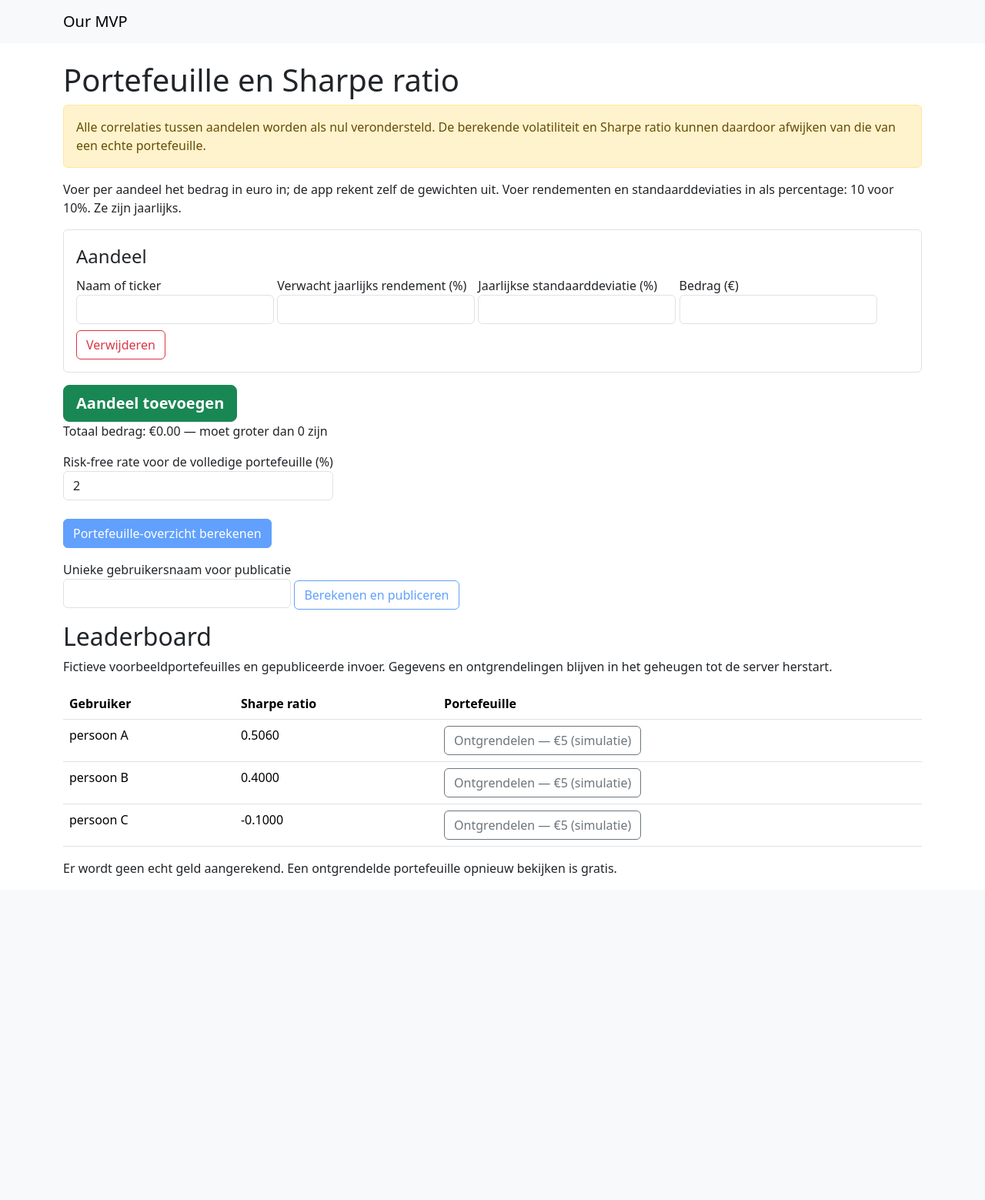
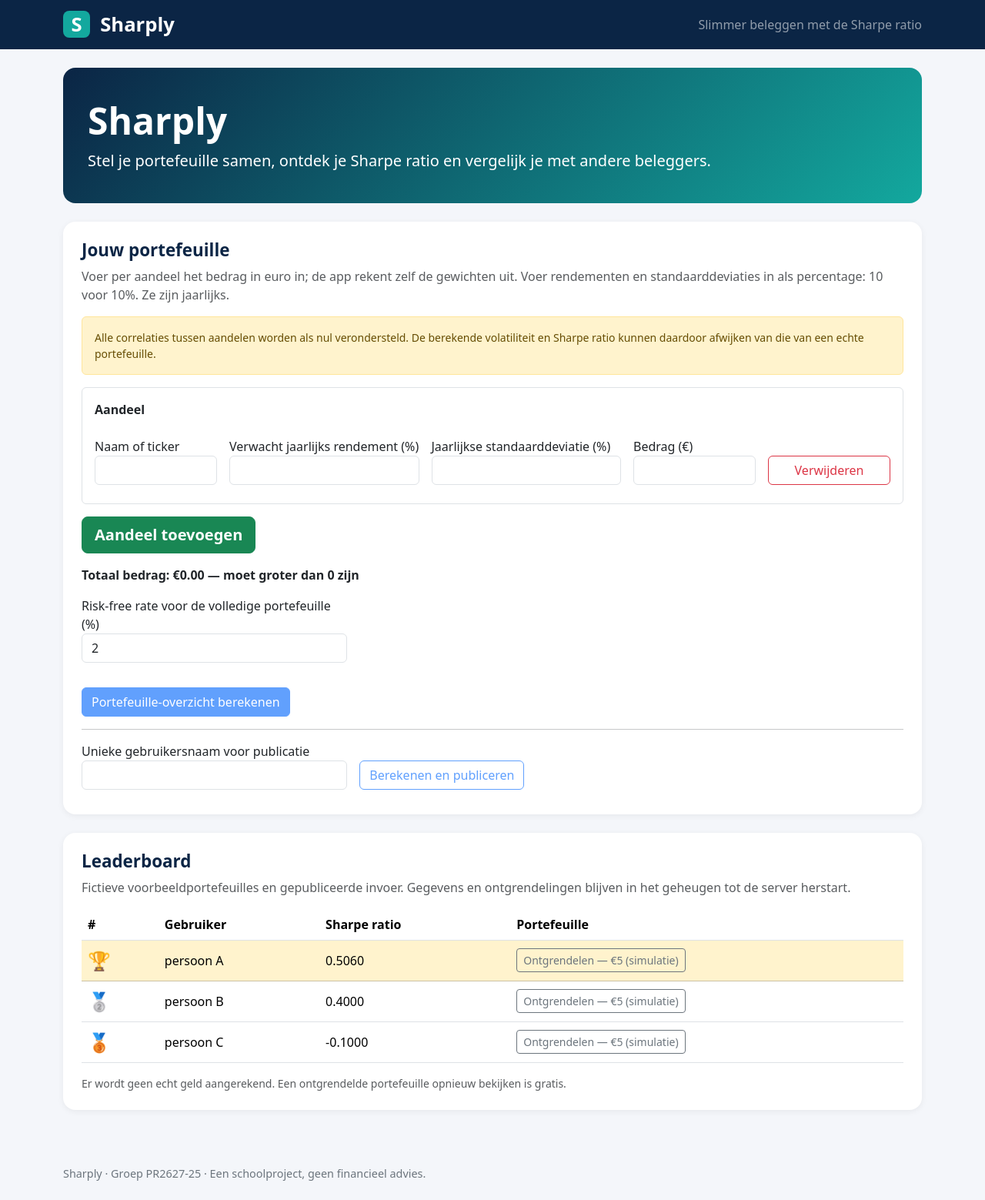
Before and after one commit to NilsM876/VOORBEELD, a Flask app: page / in a window 1280 px wide. Shown: the whole page at 77% size. Before the commit the page ends 1138 px from the top, so only its background shows below. Run offline with Flask 3, Linux system fonts and the light colour scheme; parts of the project's set-up code (start-up, migrations or seed data) failed here and were passed over.

Commit message:
Give the website a Sharply look with leaderboard medals
Co-Authored-By: Claude Opus 5.5 <noreply@anthropic.com>

```diff
--- a/static/css/style.css
+++ b/static/css/style.css
@@ -1,2 +1,83 @@
 /* Your own styles, on top of Bootstrap. Keep this short:
    Bootstrap is a shortcut, not a design, and nobody is marking your colours. */
+
+/* De kleuren van Sharply. Verander ze hier, dan veranderen ze overal. */
+:root {
+  --sharply-dark: #0b2545;
+  --sharply-accent: #13a89e;
+  --sharply-background: #f4f6fa;
+}
+
+body {
+  background-color: var(--sharply-background);
+}
+
+/* Kopbalk met de naam Sharply */
+.sharply-nav {
+  background-color: var(--sharply-dark);
+}
+
+.sharply-brand {
+  font-size: 1.6rem;
+  font-weight: 800;
+}
+
+/* Het vierkantje met de S */
+.sharply-logo {
+  display: inline-block;
+  width: 2.2rem;
+  height: 2.2rem;
+  line-height: 2.2rem;
+  margin-right: 0.4rem;
+  border-radius: 0.5rem;
+  background-color: var(--sharply-accent);
+  text-align: center;
+}
+
+/* Welkomstblok bovenaan de pagina */
+.sharply-hero {
+  background: linear-gradient(135deg, var(--sharply-dark), var(--sharply-accent));
+  color: white;
+  border-radius: 1rem;
+  padding: 2.5rem 2rem;
+  margin-bottom: 1.5rem;
+}
+
+.sharply-hero h1 {
+  font-size: 3rem;
+  font-weight: 800;
+}
+
+/* Kaders rond elk onderdeel */
+.card {
+  border: none;
+  border-radius: 1rem;
+  box-shadow: 0 2px 8px rgba(0, 0, 0, 0.06);
+  margin-bottom: 1.5rem;
+}
+
+.card h2 {
+  color: var(--sharply-dark);
+  font-size: 1.4rem;
+  font-weight: 700;
+}
+
+/* De drie grote cijfers bij het resultaat */
+.sharply-stat {
+  background-color: var(--sharply-background);
+  border-radius: 0.75rem;
+  padding: 1rem;
+  text-align: center;
+}
+
+.sharply-stat-value {
+  color: var(--sharply-dark);
+  font-size: 1.8rem;
+  font-weight: 800;
+}
+
+.sharply-footer {
+  color: #6c757d;
+  font-size: 0.9rem;
+  padding: 1.5rem 0;
+}
--- a/templates/base.html
+++ b/templates/base.html
@@ -1,21 +1,23 @@
 <!doctype html>
-<html lang="en">
+<html lang="nl">
 <head>
   <meta charset="utf-8">
   <meta name="viewport" content="width=device-width, initial-scale=1">
-  <title>{% block title %}Our MVP{% endblock %}</title>
+  <title>{% block title %}Sharply{% endblock %} · Sharply</title>
   <link href="https://cdn.jsdelivr.net/npm/bootstrap@5/dist/css/bootstrap.min.css" rel="stylesheet">
   <link href="{{ url_for('static', filename='css/style.css') }}" rel="stylesheet">
 </head>
 <body>
-  <nav class="navbar navbar-expand bg-body-tertiary mb-4">
+  <nav class="navbar navbar-expand navbar-dark sharply-nav">
     <div class="container">
-      <a class="navbar-brand" href="{{ url_for('main.home') }}">Our MVP</a>
-      {# your menu: one <a class="nav-link"> per page #}
+      <a class="navbar-brand sharply-brand" href="{{ url_for('main.home') }}">
+        <span class="sharply-logo">S</span> Sharply
+      </a>
+      <span class="navbar-text d-none d-md-inline">Slimmer beleggen met de Sharpe ratio</span>
     </div>
   </nav>
 
-  <main class="container">
+  <main class="container py-4">
     {% with messages = get_flashed_messages() %}
       {% for message in messages %}
         <div class="alert alert-info">{{ message }}</div>
@@ -24,5 +26,9 @@
 
     {% block content %}{% endblock %}
   </main>
+
+  <footer class="sharply-footer">
+    <div class="container">Sharply · Groep PR2627-25 · Een schoolproject, geen financieel advies.</div>
+  </footer>
 </body>
 </html>
--- a/templates/index.html
+++ b/templates/index.html
@@ -1,66 +1,110 @@
 {% extends "base.html" %}
 {% block title %}Portefeuille en Sharpe ratio{% endblock %}
 {% block content %}
-<h1>Portefeuille en Sharpe ratio</h1>
-<p class="alert alert-warning">{{ limitation }}</p>
-<p>Voer per aandeel het bedrag in euro in; de app rekent zelf de gewichten uit. Voer rendementen en standaarddeviaties in als percentage: 10 voor 10%. Ze zijn jaarlijks.</p>
+<section class="sharply-hero">
+  <h1>Sharply</h1>
+  <p class="lead mb-0">Stel je portefeuille samen, ontdek je Sharpe ratio en vergelijk je met andere beleggers.</p>
+</section>
+
 {% if error %}<p class="alert alert-danger" role="alert">{{ error }}</p>{% endif %}
+
+<div class="card">
+  <div class="card-body p-4">
+    <h2>Jouw portefeuille</h2>
+    <p class="text-muted">Voer per aandeel het bedrag in euro in; de app rekent zelf de gewichten uit. Voer rendementen en standaarddeviaties in als percentage: 10 voor 10%. Ze zijn jaarlijks.</p>
+    <p class="alert alert-warning small">{{ limitation }}</p>
     <form method="post" id="portfolio-form">
       <div id="stocks">
       {% for row in rows %}
-    <fieldset class="stock border rounded p-3 mb-3">
-      <legend>Aandeel</legend>
-      <label>Naam of ticker <input class="form-control" name="name" value="{{ row.name }}" required></label>
-      <label>Verwacht jaarlijks rendement (%) <input class="form-control" type="number" step="any" name="return" value="{{ row['return'] }}" required></label>
-      <label>Jaarlijkse standaarddeviatie (%) <input class="form-control" type="number" min="0" step="any" name="volatility" value="{{ row.volatility }}" required></label>
-      <label>Bedrag (€) <input class="form-control" type="number" min="0" step="any" name="amount" value="{{ row.amount }}" required></label>
-      <button type="button" class="remove btn btn-outline-danger mt-2">Verwijderen</button>
+        <fieldset class="stock border rounded p-3 mb-3 bg-white">
+          <legend class="fs-6 fw-bold">Aandeel</legend>
+          <div class="row g-3 align-items-end">
+            <div class="col-md-2"><label class="form-label w-100">Naam of ticker <input class="form-control" name="name" value="{{ row.name }}" required></label></div>
+            <div class="col-md-3"><label class="form-label w-100">Verwacht jaarlijks rendement (%) <input class="form-control" type="number" step="any" name="return" value="{{ row['return'] }}" required></label></div>
+            <div class="col-md-3"><label class="form-label w-100">Jaarlijkse standaarddeviatie (%) <input class="form-control" type="number" min="0" step="any" name="volatility" value="{{ row.volatility }}" required></label></div>
+            <div class="col-md-2"><label class="form-label w-100">Bedrag (€) <input class="form-control" type="number" min="0" step="any" name="amount" value="{{ row.amount }}" required></label></div>
+            <div class="col-md-2"><button type="button" class="remove btn btn-outline-danger w-100 mb-2">Verwijderen</button></div>
+          </div>
         </fieldset>
       {% endfor %}
       </div>
       <button type="button" id="add-stock" class="btn btn-success btn-lg fw-bold">Aandeel toevoegen</button>
-  <p id="amount-total" aria-live="polite"></p>
-  <label>Risk-free rate voor de volledige portefeuille (%) <input class="form-control" type="number" step="any" name="risk_free_rate" value="{{ rate }}" required></label>
+      <p id="amount-total" class="fw-bold mt-3" aria-live="polite"></p>
+      <div class="row g-3">
+        <div class="col-md-4"><label class="form-label w-100">Risk-free rate voor de volledige portefeuille (%) <input class="form-control" type="number" step="any" name="risk_free_rate" value="{{ rate }}" required></label></div>
+      </div>
       <p class="mt-4"><button class="btn btn-primary" name="action" value="calculate">Portefeuille-overzicht berekenen</button></p>
-  <p class="mt-3"><label>Unieke gebruikersnaam voor publicatie <input class="form-control" name="username" value="{{ username }}"></label>
-  <button class="btn btn-outline-primary" name="action" value="publish">Berekenen en publiceren</button></p>
+      <hr>
+      <div class="row g-3 align-items-end">
+        <div class="col-md-4"><label class="form-label w-100">Unieke gebruikersnaam voor publicatie <input class="form-control" name="username" value="{{ username }}"></label></div>
+        <div class="col-md-4"><button class="btn btn-outline-primary mb-2" name="action" value="publish">Berekenen en publiceren</button></div>
+      </div>
     </form>
+  </div>
+</div>
+
 <section aria-live="polite" id="result">
 {% if result %}
+<div class="card">
+  <div class="card-body p-4">
     <h2>Resultaat</h2>
-<p>Verwacht portefeuillerendement: {{ '%.2f'|format(result['return'] * 100) }}%</p>
-<p>Portefeuillevolatiliteit: {{ '%.2f'|format(result.volatility * 100) }}%</p>
-<p>Sharpe ratio: {{ '%.4f'|format(result.sharpe) }}</p>
-<h3>Optimale weging</h3>
+    <div class="row g-3 mb-4">
+      <div class="col-md-4"><div class="sharply-stat"><div class="text-muted">Verwacht portefeuillerendement</div><div class="sharply-stat-value">{{ '%.2f'|format(result['return'] * 100) }}%</div></div></div>
+      <div class="col-md-4"><div class="sharply-stat"><div class="text-muted">Portefeuillevolatiliteit</div><div class="sharply-stat-value">{{ '%.2f'|format(result.volatility * 100) }}%</div></div></div>
+      <div class="col-md-4"><div class="sharply-stat"><div class="text-muted">Sharpe ratio</div><div class="sharply-stat-value">{{ '%.4f'|format(result.sharpe) }}</div></div></div>
+    </div>
+    <h2>Optimale weging</h2>
     {% if optimal %}
-<table class="table"><thead><tr><th>Aandeel</th><th>Jouw gewicht (%)</th><th>Optimaal gewicht (%)</th><th>Optimaal bedrag (€)</th></tr></thead><tbody>
+    <div class="table-responsive">
+    <table class="table table-hover align-middle"><thead><tr><th>Aandeel</th><th>Jouw gewicht (%)</th><th>Optimaal gewicht (%)</th><th>Optimaal bedrag (€)</th></tr></thead><tbody>
     {% for stock in optimal.stocks %}<tr><td>{{ stock.name }}</td><td>{{ '%.2f'|format(stocks[loop.index0].weight * 100) }}</td><td>{{ '%.2f'|format(stock.weight * 100) }}</td><td>{{ '%.2f'|format(stock.weight * total_amount) }}</td></tr>{% endfor %}
-<tr><th>Sharpe ratio</th><th>{{ '%.4f'|format(result.sharpe) }}</th><th>{{ '%.4f'|format(optimal.sharpe) }}</th><th></th></tr>
+    <tr class="table-light"><th>Sharpe ratio</th><th>{{ '%.4f'|format(result.sharpe) }}</th><th>{{ '%.4f'|format(optimal.sharpe) }}</th><th></th></tr>
     </tbody></table>
+    </div>
     {% else %}
     <p class="alert alert-info">Geen optimale weging mogelijk: {{ optimal_error }}.</p>
     {% endif %}
+  </div>
+</div>
 {% endif %}
 </section>
+
+<div class="card">
+  <div class="card-body p-4">
     <h2>Leaderboard</h2>
-<p>Fictieve voorbeeldportefeuilles en gepubliceerde invoer. Gegevens en ontgrendelingen blijven in het geheugen tot de server herstart. {% if viewer %}Actieve gebruiker: {{ viewer }}.{% endif %}</p>
-<table class="table"><thead><tr><th>Gebruiker</th><th>Sharpe ratio</th><th>Portefeuille</th></tr></thead><tbody>
+    <p class="text-muted">Fictieve voorbeeldportefeuilles en gepubliceerde invoer. Gegevens en ontgrendelingen blijven in het geheugen tot de server herstart. {% if viewer %}Actieve gebruiker: <strong>{{ viewer }}</strong>.{% endif %}</p>
+    <div class="table-responsive">
+    <table class="table table-hover align-middle"><thead><tr><th>#</th><th>Gebruiker</th><th>Sharpe ratio</th><th>Portefeuille</th></tr></thead><tbody>
     {% for entry in ranking %}
-<tr><td>{{ entry.username }}</td><td>{{ '%.4f'|format(entry.sharpe) }}</td><td>
-<form method="post" action="#opened-portfolio"><input type="hidden" name="owner" value="{{ entry.username }}"><button class="btn btn-outline-secondary" name="action" value="unlock">{% if viewer == entry.username %}Eigen portefeuille bekijken{% else %}Ontgrendelen — €5 (simulatie){% endif %}</button></form>
+    <tr{% if loop.index == 1 %} class="table-warning"{% endif %}><td class="fw-bold">
+    {% if loop.index == 1 %}<span class="fs-4" title="Goud: hoogste Sharpe ratio">🏆</span>
+    {% elif loop.index == 2 %}<span class="fs-4" title="Zilver: tweede plaats">🥈</span>
+    {% elif loop.index == 3 %}<span class="fs-4" title="Brons: derde plaats">🥉</span>
+    {% else %}{{ loop.index }}{% endif %}</td><td>{{ entry.username }}</td><td>{{ '%.4f'|format(entry.sharpe) }}</td><td>
+    <form method="post" action="#opened-portfolio"><input type="hidden" name="owner" value="{{ entry.username }}"><button class="btn btn-sm btn-outline-secondary" name="action" value="unlock">{% if viewer == entry.username %}Eigen portefeuille bekijken{% else %}Ontgrendelen — €5 (simulatie){% endif %}</button></form>
     </td></tr>
     {% endfor %}
     </tbody></table>
-<p>Er wordt geen echt geld aangerekend. Een ontgrendelde portefeuille opnieuw bekijken is gratis.</p>
+    </div>
+    <p class="text-muted small mb-0">Er wordt geen echt geld aangerekend. Een ontgrendelde portefeuille opnieuw bekijken is gratis.</p>
+  </div>
+</div>
+
 {% if opened %}
-<h2 id="opened-portfolio">Portefeuille van {{ opened.username }}</h2>
-<p>Risk-free rate: {{ '%.2f'|format(opened.risk_free_rate * 100) }}%</p>
-<table class="table"><thead><tr><th>Aandeel</th><th>Rendement (%)</th><th>Standaarddeviatie (%)</th><th>Gewicht (%)</th></tr></thead><tbody>
+<div class="card" id="opened-portfolio">
+  <div class="card-body p-4">
+    <h2>Portefeuille van {{ opened.username }}</h2>
+    <p class="text-muted">Risk-free rate: {{ '%.2f'|format(opened.risk_free_rate * 100) }}%</p>
+    <div class="table-responsive">
+    <table class="table table-hover align-middle"><thead><tr><th>Aandeel</th><th>Rendement (%)</th><th>Standaarddeviatie (%)</th><th>Gewicht (%)</th></tr></thead><tbody>
     {% for stock in opened.stocks %}<tr><td>{{ stock.name }}</td><td>{{ '%.2f'|format(stock['return'] * 100) }}</td><td>{{ '%.2f'|format(stock.volatility * 100) }}</td><td>{{ '%.2f'|format(stock.weight * 100) }}</td></tr>{% endfor %}
     </tbody></table>
-<h3>Commentaar</h3>
-{% for comment in comments %}<p><strong>{{ comment.author }}</strong>: {{ comment.message }}</p>{% endfor %}
-{% if viewer != opened.username %}<form method="post" action="#opened-portfolio"><input type="hidden" name="owner" value="{{ opened.username }}"><label>Commentaar <textarea class="form-control" name="message" required></textarea></label><button class="btn btn-primary" name="action" value="comment">Plaatsen</button></form>{% endif %}
+    </div>
+    <h2 class="mt-3">Commentaar</h2>
+    {% for comment in comments %}<p class="border-start border-3 ps-3"><strong>{{ comment.author }}</strong>: {{ comment.message }}</p>{% else %}<p class="text-muted">Nog geen commentaar.</p>{% endfor %}
+    {% if viewer != opened.username %}<form method="post" action="#opened-portfolio"><input type="hidden" name="owner" value="{{ opened.username }}"><label class="form-label w-100">Commentaar <textarea class="form-control" name="message" required></textarea></label><button class="btn btn-primary" name="action" value="comment">Plaatsen</button></form>{% endif %}
+  </div>
+</div>
 {% endif %}
 <script src="{{ url_for('static', filename='js/portfolio.js') }}" defer></script>
 {% endblock %}
```
Lines whose indentation alone changed are shown as unchanged.
